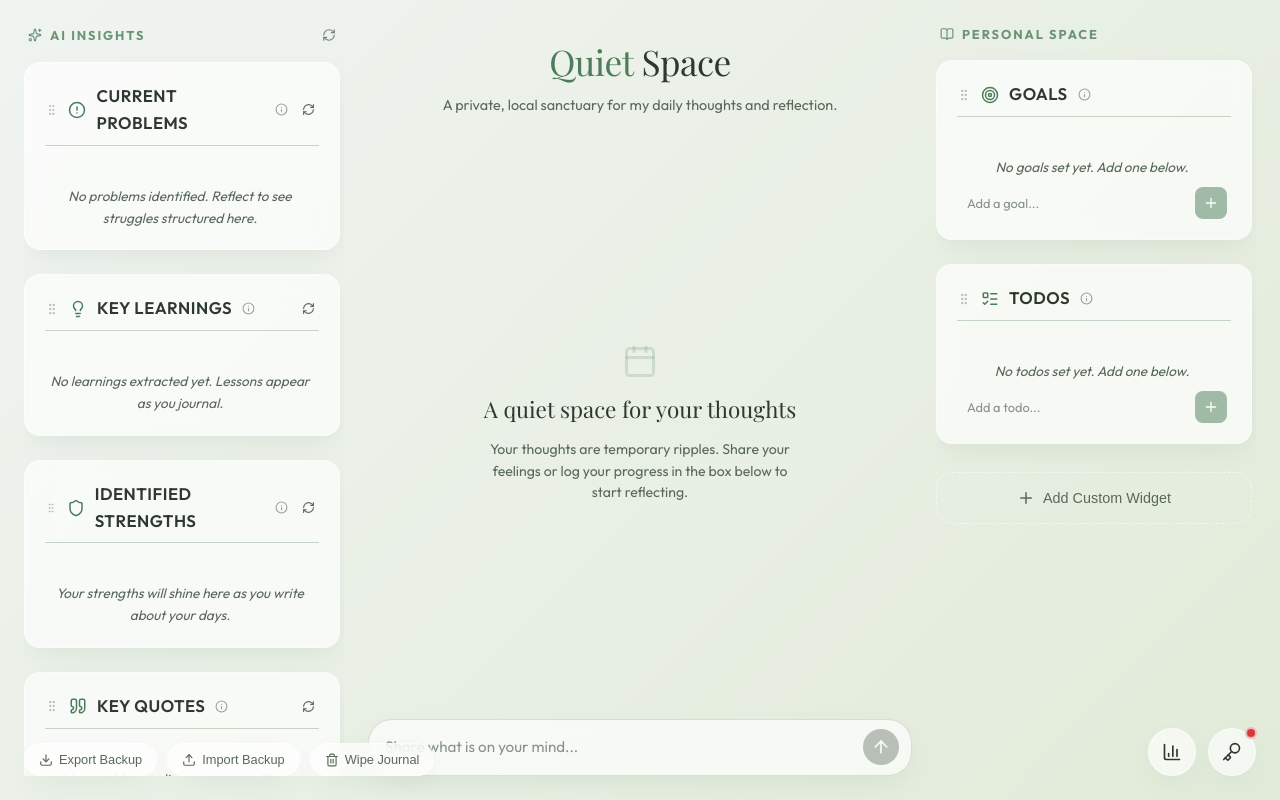
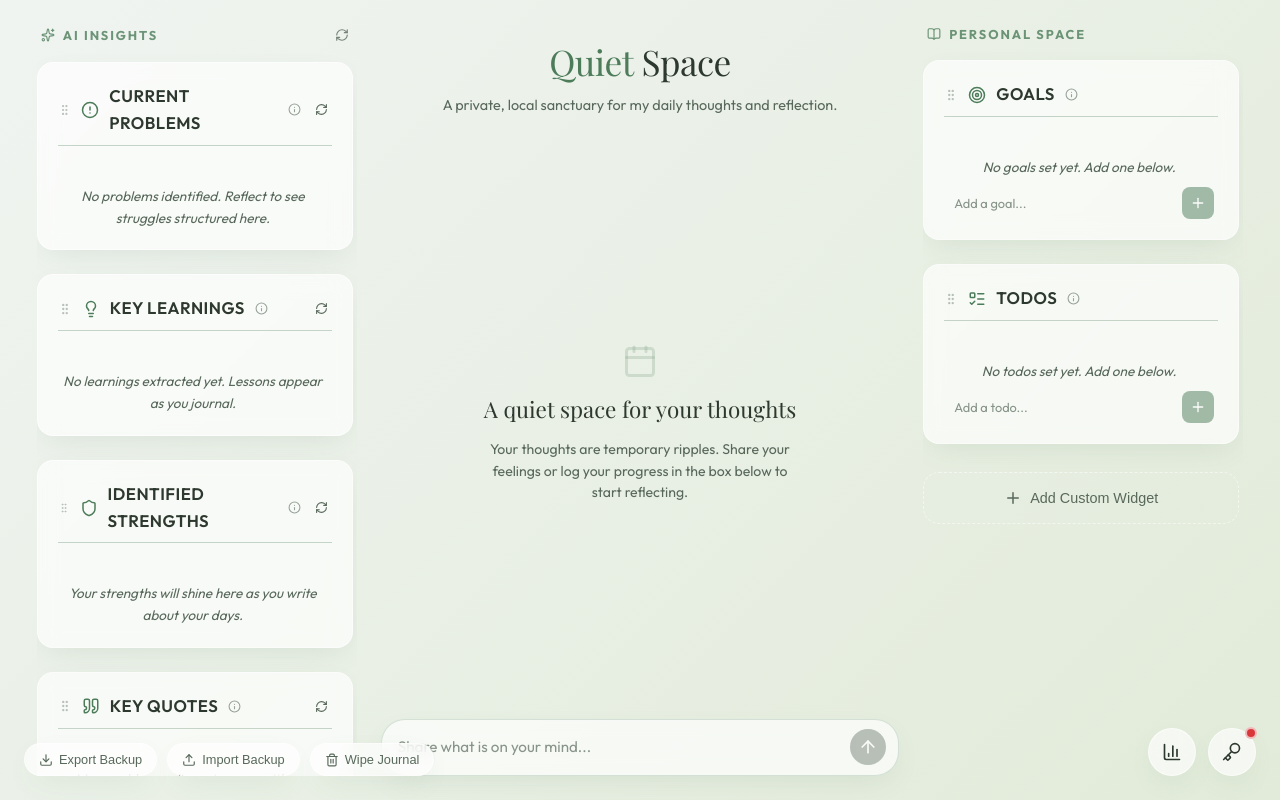
Before and after one commit to HarshitJn/local-growth-journal-webapp, a React (Vite) app: page / in a window 1280 px wide. Built offline with nearby package versions, Linux system fonts and the light colour scheme; a web font is replaced by a local one.

Commit message:
fix: calculate dynamic app container max-width to expand dashboard outwards without contracting center journal column

```diff
--- a/src/App.css
+++ b/src/App.css
@@ -229,6 +229,7 @@
   height: calc(100vh - 48px);
   gap: 20px;
   position: relative;
+  min-width: 500px;
 }
 
 @media (max-width: 1100px) {
--- a/src/App.jsx
+++ b/src/App.jsx
@@ -583,6 +583,7 @@ function App() {
       className="app-container"
       style={{
         gridTemplateColumns: windowWidth > 1100 ? `${sidebarWidth}px 1fr ${sidebarWidth}px` : undefined,
+        maxWidth: windowWidth > 1100 ? `min(98vw, ${720 + sidebarWidth * 2 + 48}px)` : undefined,
         userSelect: isResizing ? 'none' : 'auto'
       }}
     >
```
